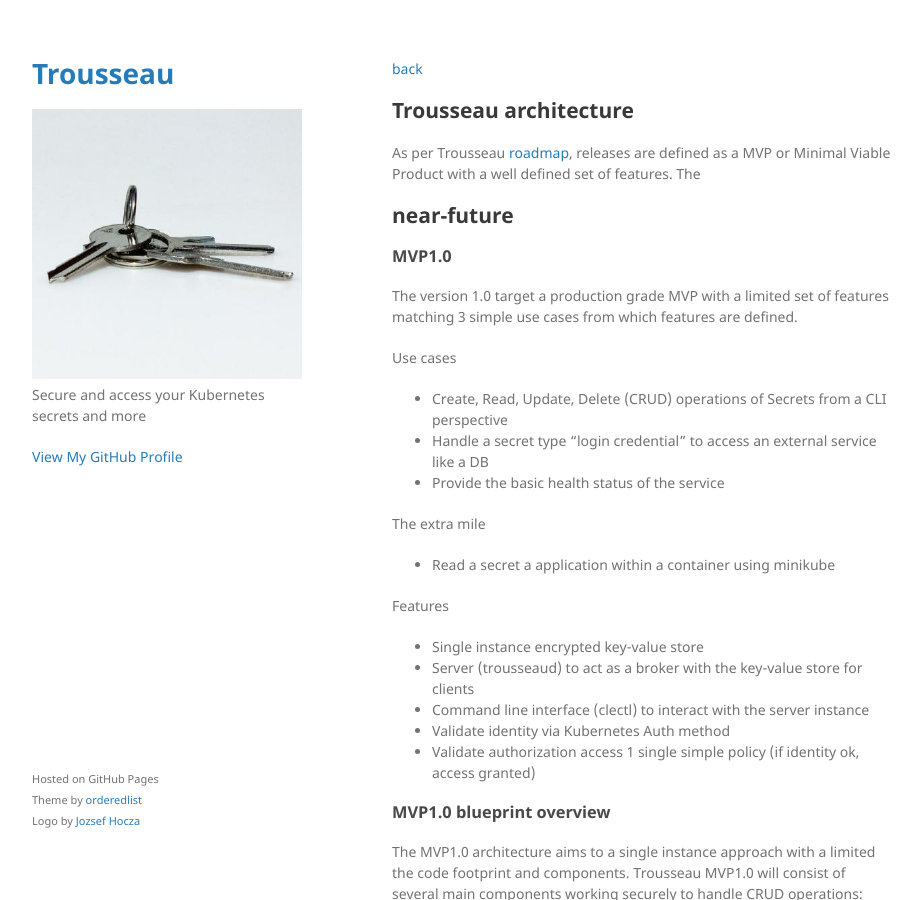
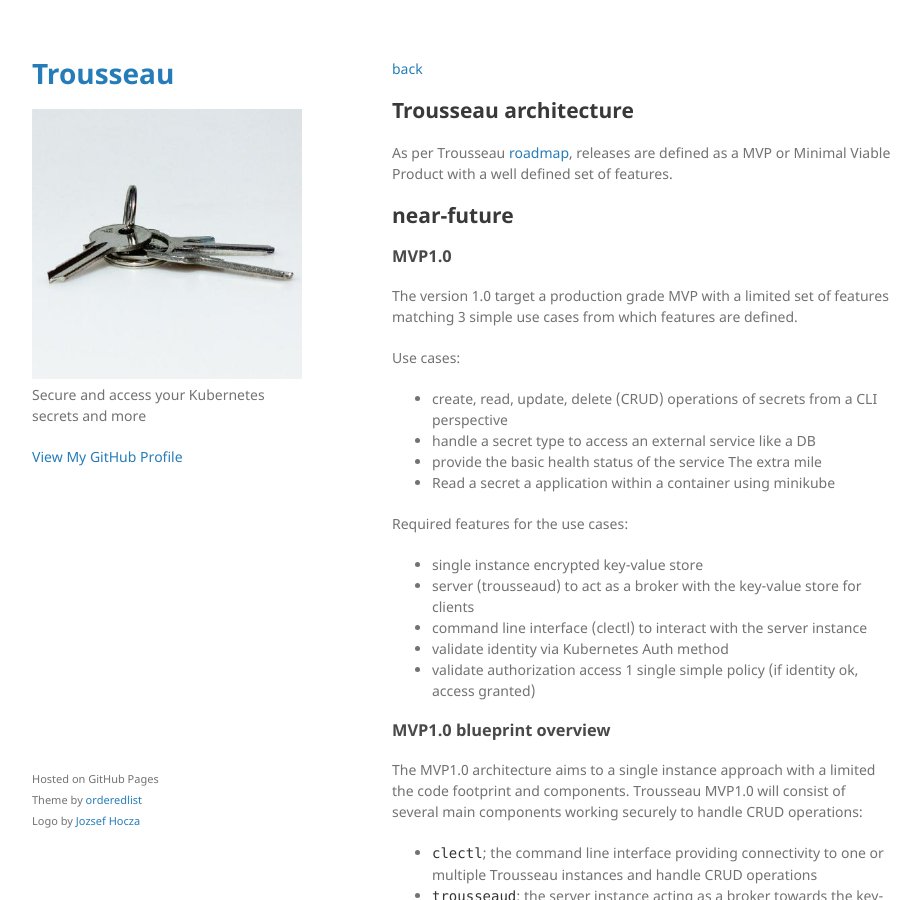
Before and after one commit to Trousseau-io/trousseau-io.github.io, a Jekyll site: the page built from 001-architecture.md, in a window 1280 px wide and 900 px high. Shown: the whole window, without its empty margins (178-1099 px from the left). Built offline with Jekyll 4.4.1, drawn with Linux system fonts in a browser that asks for light colours; some of the changed text lies outside the part shown.

Commit message:
working on mvp1.0 architecture

```diff
--- a/001-architecture.md
+++ b/001-architecture.md
@@ -6,27 +6,25 @@
 
 ## Trousseau architecture
 
-As per Trousseau [roadmap](./005-roadmap.html), releases are defined as a MVP or Minimal Viable Product with a well defined set of features. The
+As per Trousseau [roadmap](./005-roadmap.html), releases are defined as a MVP or Minimal Viable Product with a well defined set of features.
 
 ## near-future
-
 ### MVP1.0
 The version 1.0 target a production grade MVP with a limited set of features matching 3 simple use cases from which features are defined.
 
-Use cases
-* Create, Read, Update, Delete (CRUD) operations of Secrets from a CLI perspective
-* Handle a secret type "login credential" to access an external service like a DB
-* Provide the basic health status of the service
-
+Use cases:
+* create, read, update, delete (CRUD) operations of secrets from a CLI perspective
+* handle a secret type to access an external service like a DB
+* provide the basic health status of the service
 The extra mile
 * Read a secret a application within a container using minikube
 
-Features
-* Single instance encrypted key-value store
-* Server (trousseaud) to act as a broker with the key-value store for clients
-* Command line interface (clectl) to interact with the server instance
-* Validate identity via Kubernetes Auth method
-* Validate authorization access 1 single simple policy (if identity ok, access granted)
+Required features for the use cases:
+* single instance encrypted key-value store
+* server (trousseaud) to act as a broker with the key-value store for clients
+* command line interface (clectl) to interact with the server instance
+* validate identity via Kubernetes Auth method
+* validate authorization access 1 single simple policy (if identity ok, access granted)
 
 ### MVP1.0 blueprint overview
 The MVP1.0 architecture aims to a single instance approach with a limited the code footprint and components. Trousseau MVP1.0 will consist of several main components working securely to handle CRUD operations:
@@ -59,7 +57,7 @@
 
 Considering the above diagram, generating a secret from a client side will not expose the secret value as the overall process is carried over at the server side.
 
-#### handle a secret type "login credential" to access an external service like a DB
+#### handle a secret to access an external service like a DB
 This scenario leverage the generating a new secret and pass it to services for which a package has been define to insure a full secure transition of the credetentials to that service.
 
 ![generatingsecrets](https://raw.githubusercontent.com/Trousseau-io/trousseau-io.github.io/main/assets/diagrams/trousseau_mvp1_-_generate_&_handle_a_secret_to_a_3rd_party.png)
```
